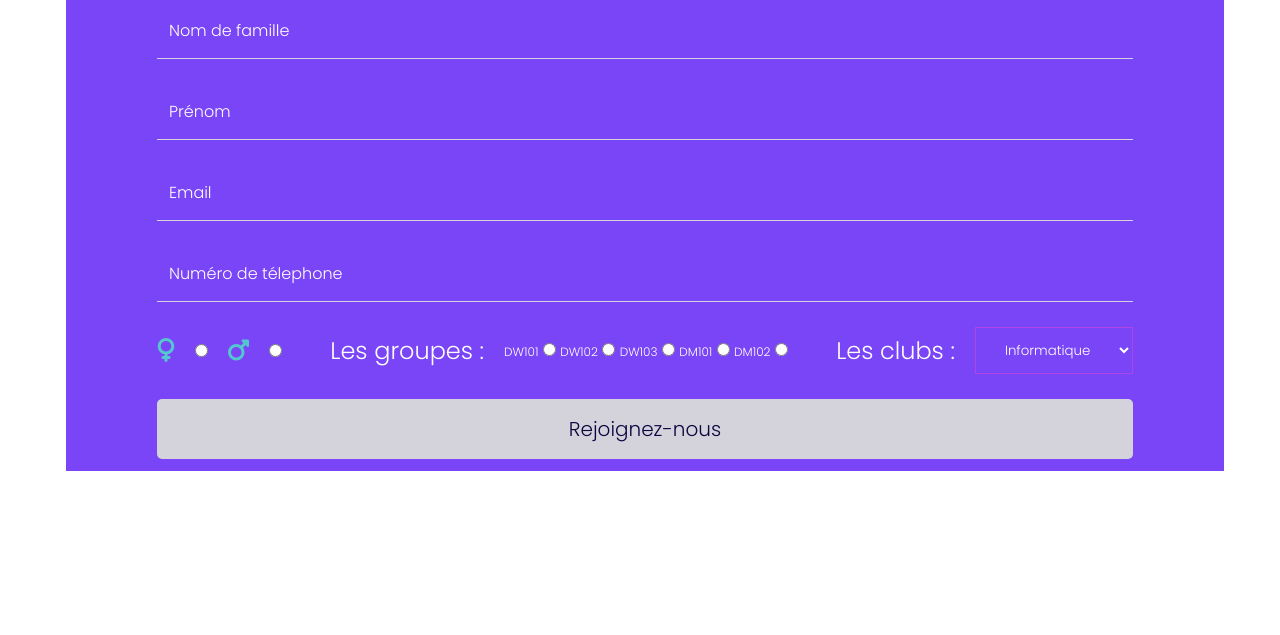
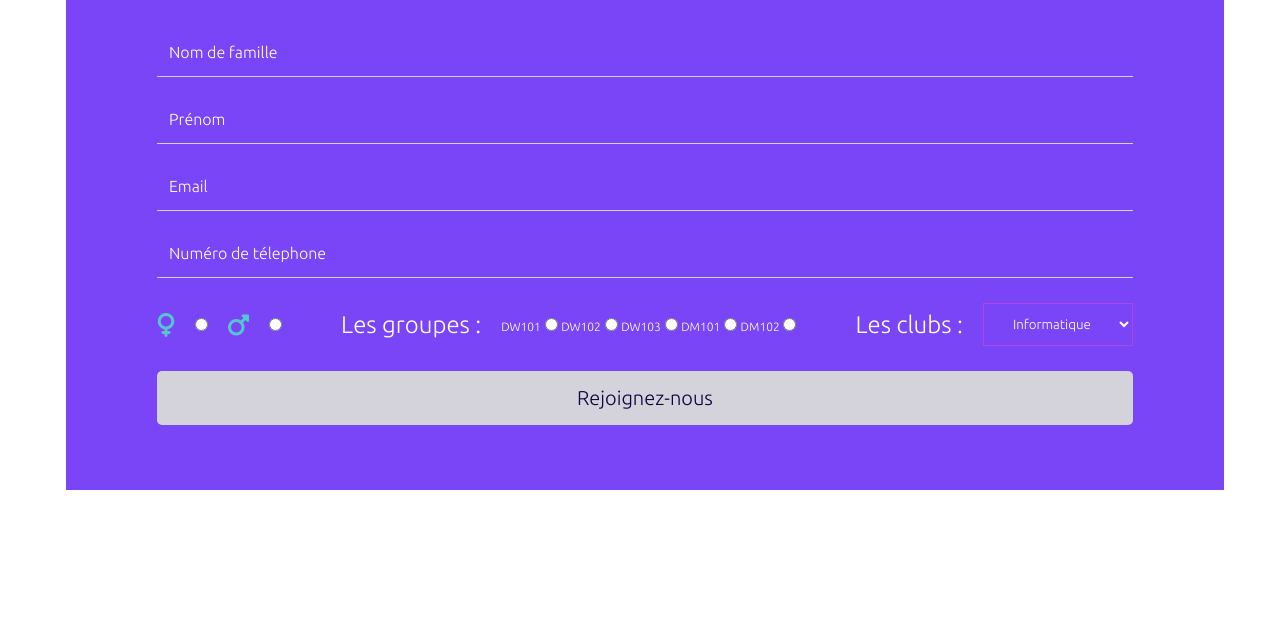
Before and after one commit to OmarELQ/students-form-JS, a plain HTML site: page parascolaire form JS/index.html in a window 1280 px wide. Shown: the part 165-800 px from the top of the page. Drawn offline with Linux system fonts and the light colour scheme.

Commit message:
Add files via upload

```diff
--- a/parascolaire form JS/style.css
+++ b/parascolaire form JS/style.css
@@ -1,10 +1,10 @@
-@import url('https://fonts.googleapis.com/css2?family=Poppins:wght@300;900&display=swap');
+@import url('https://fonts.googleapis.com/css2?family=ubuntu:wght@300;900&display=swap');
 
 *{
 	padding: 0;
 	margin: 0;
 	box-sizing: border-box;
-	font-family: 'Poppins', sans-serif;
+	font-family: 'Ubuntu', sans-serif;
 }
 
 /* container style */
@@ -27,25 +27,26 @@
 
 /* form style */
 .form-box {
+	display: flex;
+	flex-direction: row;
 	position: absolute;
 	width: 95%;
 	top: 1vh;
 	margin: 1vh;
-	display: flex;
-	flex-direction: row;
+
 }
 
 .form-title {
 	display: flex;
 	width: 5%;
-	justify-content: flex-start;
-	align-content: flex-start;
+	justify-content: center;
+	align-content: center;
 }
 
 .form-content {
 	width: 100%;
 	height: 100%;
-	padding: 12px 5px;
+	padding: 65px 5px;
 	background: #7a45f6;
 	display: flex;
 }
```
